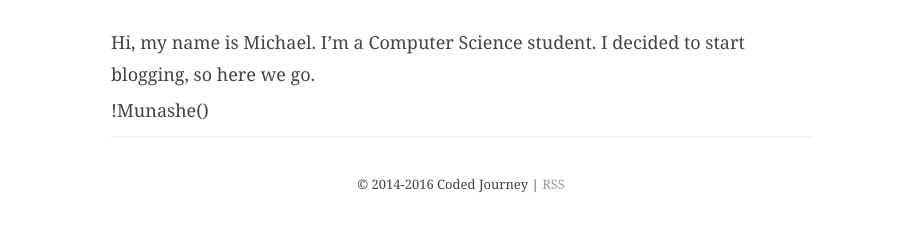
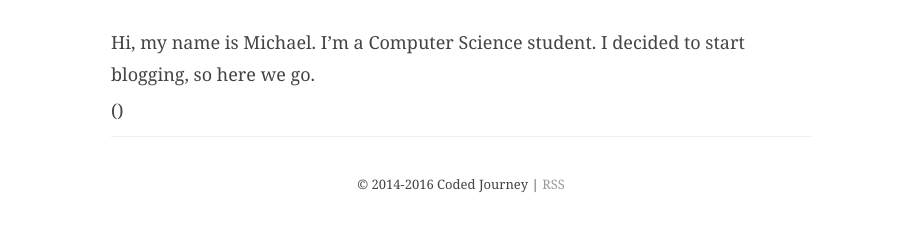
Before and after one commit to munafraser/codedjourney, a Jekyll site: the page built from about.md, in a window 1280 px wide. Shown: the part 142-374 px from the top of the page, without its empty margins (179-1100 px from the left). Built offline with Jekyll 4.4.1, drawn with Linux system fonts in a browser that asks for light colours; comment, search, counter and statistics services are not loaded.

Commit message:
Update about.md

```diff
--- a/about.md
+++ b/about.md
@@ -3,4 +3,4 @@ layout: page
 title: About
 ---
 {{ site.description }}
-!Munashe({{ site.about }})
+({{ site.about }})
```
